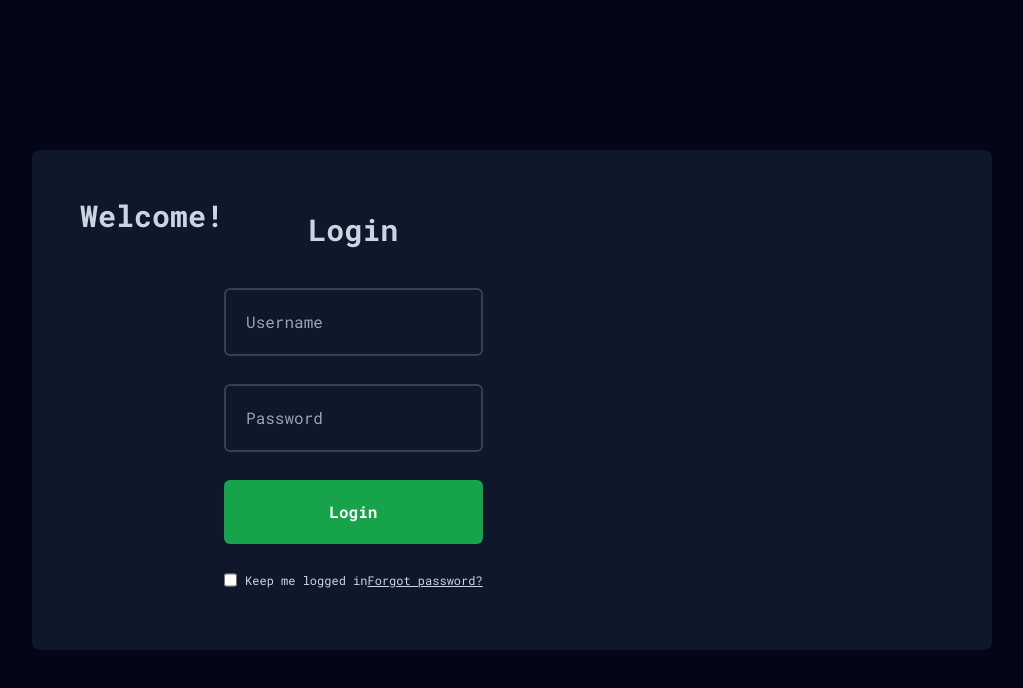
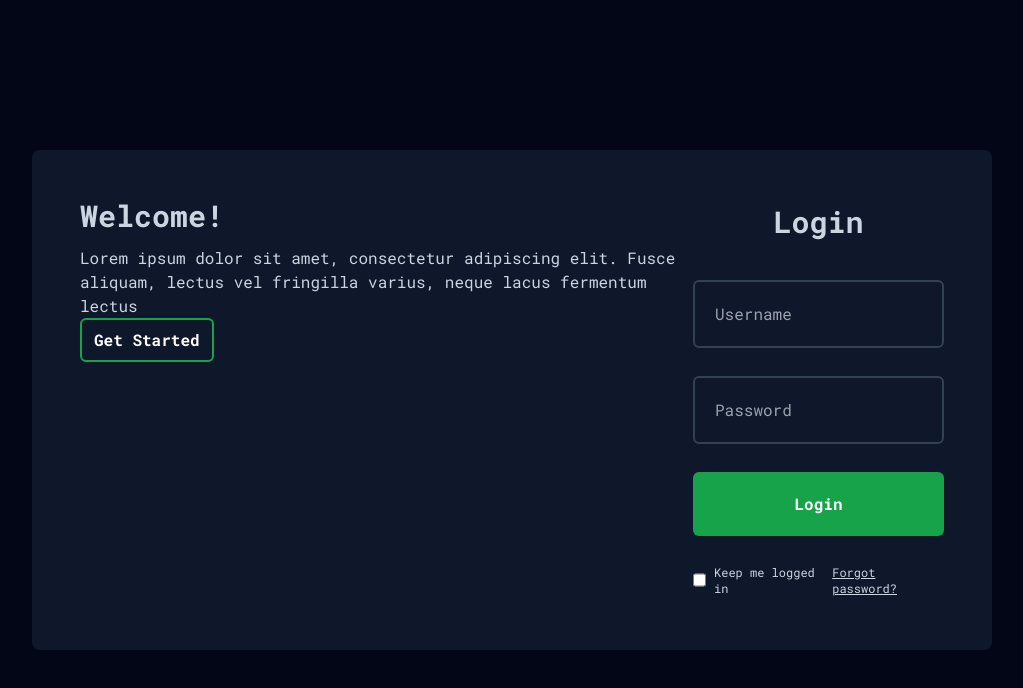
Before and after one commit to esthercate/Hardware-store-management, a Next.js app: page /login in a window 1280 px wide. Shown: the top 688 px of the page, without its empty margins (128-1151 px from the left). Built offline with nearby package versions, Linux system fonts and the light colour scheme.

Commit message:
Add get started button

```diff
--- a/app/login/page.jsx
+++ b/app/login/page.jsx
@@ -7,7 +7,11 @@ const Login = () => {
     <div className='w-screen h-screen flex items-center justify-center'>
       <div className='flex bg-slate-900 rounded-lg p-12 w-3/4 h-[500px]'>
         <div>
-          <h1 className='text-3xl font-bold mb-3 text-center'>Welcome!</h1>
+          <h1 className='text-3xl font-bold mb-3'>Welcome!</h1>
+          <p>Lorem ipsum dolor sit amet, consectetur adipiscing elit. Fusce aliquam, lectus vel fringilla varius, neque lacus fermentum lectus</p>
+          <button className='py-2 px-3 border-2 border-green-600 rounded-md hover:bg-green-700 cursor-pointer text-white border-0 font-bold' type='submit'>
+            Get Started
+          </button>
         </div>
         <form action={authenticate} className='flex flex-col justify-center gap-7 '>
           <h1 className='text-3xl font-bold mb-3 text-center'>Login</h1>
```
